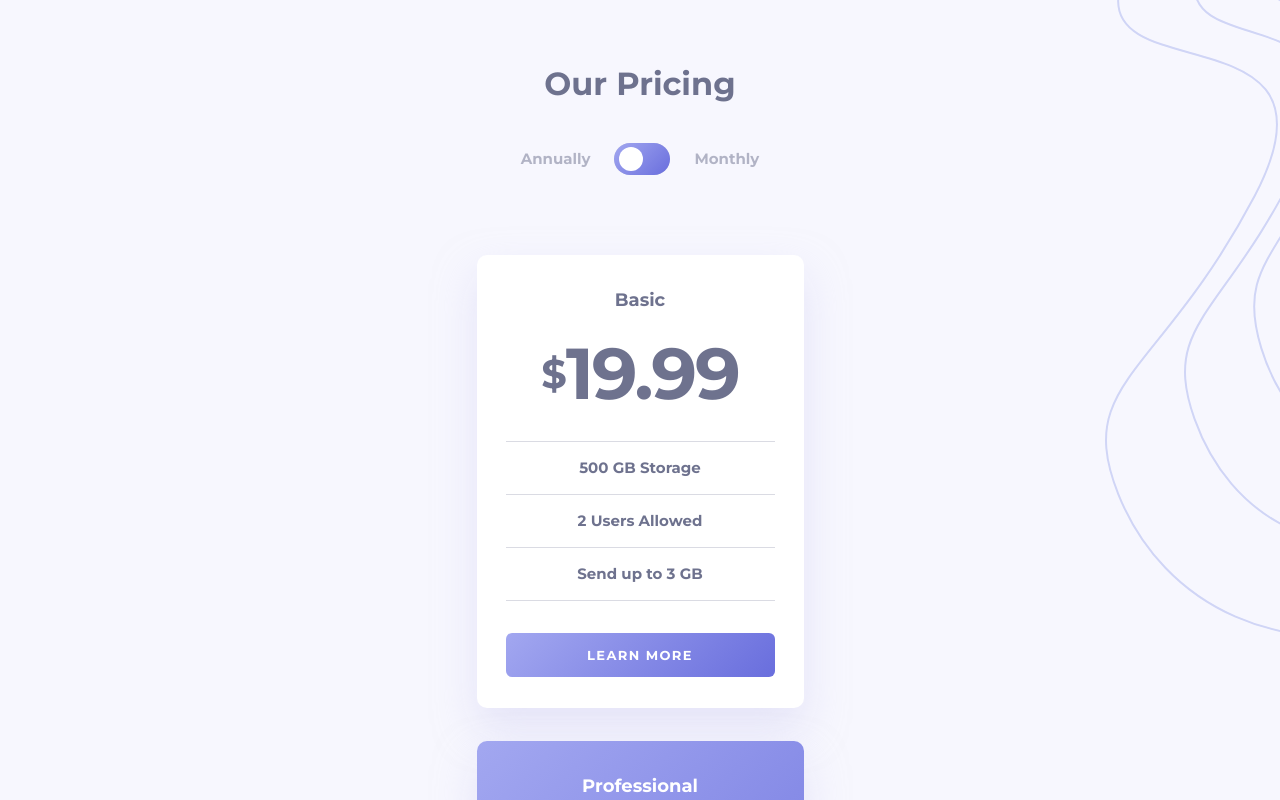
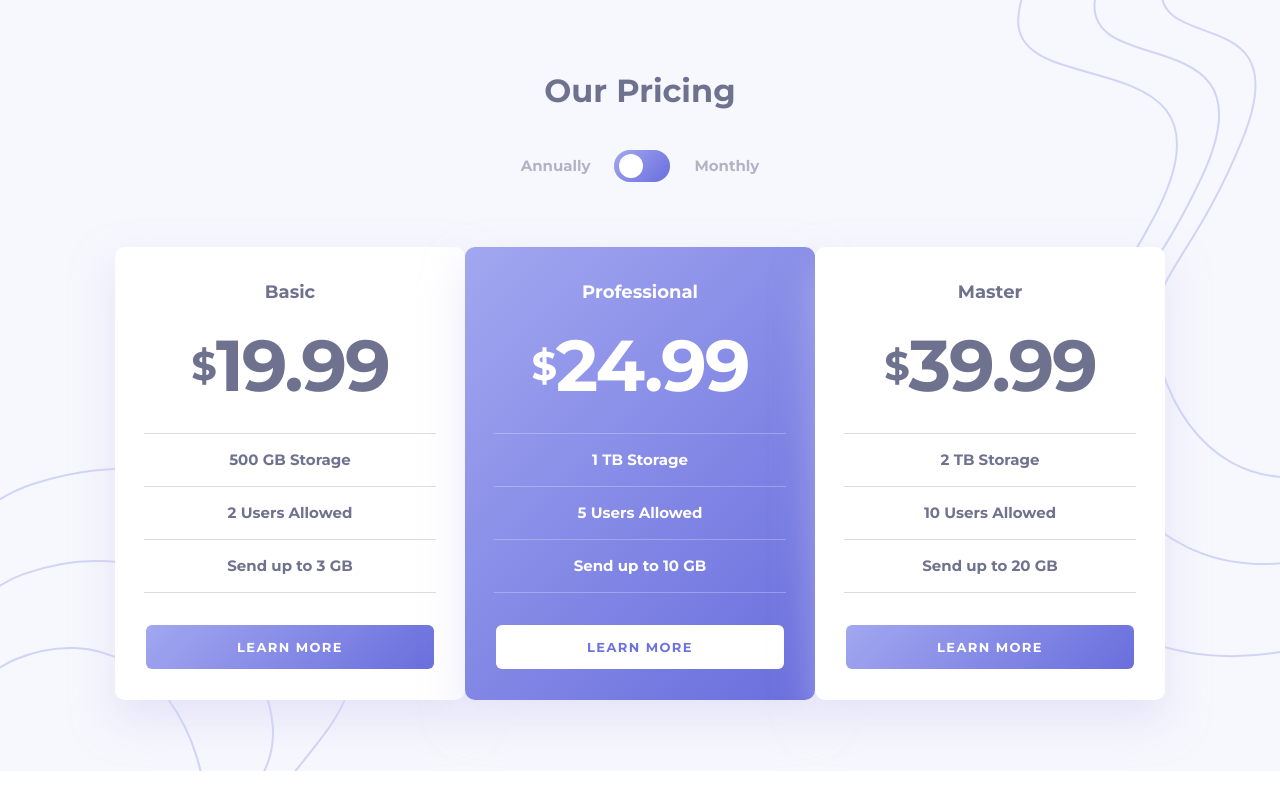
Before and after one commit to achiewe/pricing-component-with-toggle, a React (Vite) app: page / in a window 1280 px wide. Shown: the top 800 px of the page. Built offline with nearby package versions, Linux system fonts and the light colour scheme.

Commit message:
add media query in headertoggle Component

```diff
--- a/src/App.tsx
+++ b/src/App.tsx
@@ -1,6 +1,7 @@
 import GlobalStyles from "./GlobalStyles";
 import styled from "styled-components";
 import BgTop from "../src/images/bg-top.svg";
+import BgBottom from "../src/images/bg-bottom.svg";
 import HeaderToggle from "./components/HeaderToggle";
 import PackageCards from "./components/PackageCards";
 import { useState } from "react";
@@ -27,6 +28,12 @@ const StyledMain = styled.div`
   background-image: url(${BgTop});
   background-repeat: no-repeat;
   background-position: top -20px right -200px;
+  @media (min-width: 1024px) {
+    padding: 0;
+    background-image: url(${BgTop}), url(${BgBottom});
+    background-repeat: no-repeat, no-repeat;
+    background-position: top 0px right -100px, bottom 0px left 0px;
+  }
 `;
 
 export default App;
--- a/src/components/Card.tsx
+++ b/src/components/Card.tsx
@@ -52,6 +52,9 @@ const Card = styled.div<{ background: string }>`
   background: ${(props) => props.background};
   border-radius: 10px;
   box-shadow: 0px 20px 40px rgba(212, 210, 244, 0.5);
+  @media (min-width: 1024px) {
+    width: 350px;
+  }
   .TopCard-div {
     display: flex;
     flex-direction: column;
--- a/src/components/HeaderToggle.tsx
+++ b/src/components/HeaderToggle.tsx
@@ -37,6 +37,10 @@ const MainHeder = styled.header`
   gap: 40px;
   margin-bottom: 80px;
   margin-top: 64px;
+  @media (min-width: 1024px) {
+    margin-bottom: 64.5px;
+    margin-top: 71px;
+  }
 
   h1 {
     font-size: 32px;
--- a/src/components/PackageCards.tsx
+++ b/src/components/PackageCards.tsx
@@ -45,6 +45,10 @@ const PackageMain = styled.div`
   align-items: center;
   gap: 32.5px;
   margin-bottom: 71px;
+  @media (min-width: 1024px) {
+    flex-direction: row;
+    gap: 0;
+  }
 `;
 
 export default PackageCards;
```
